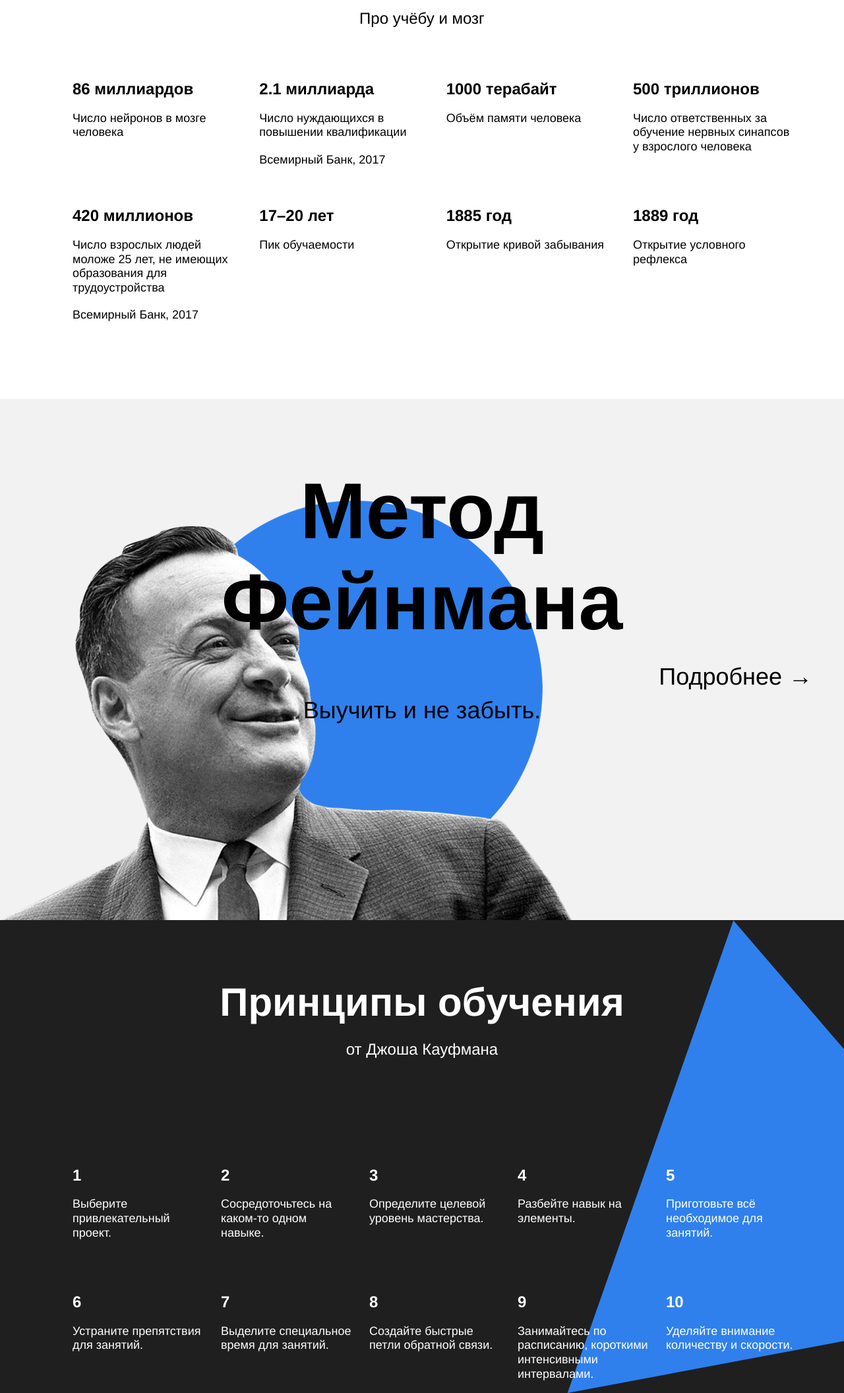
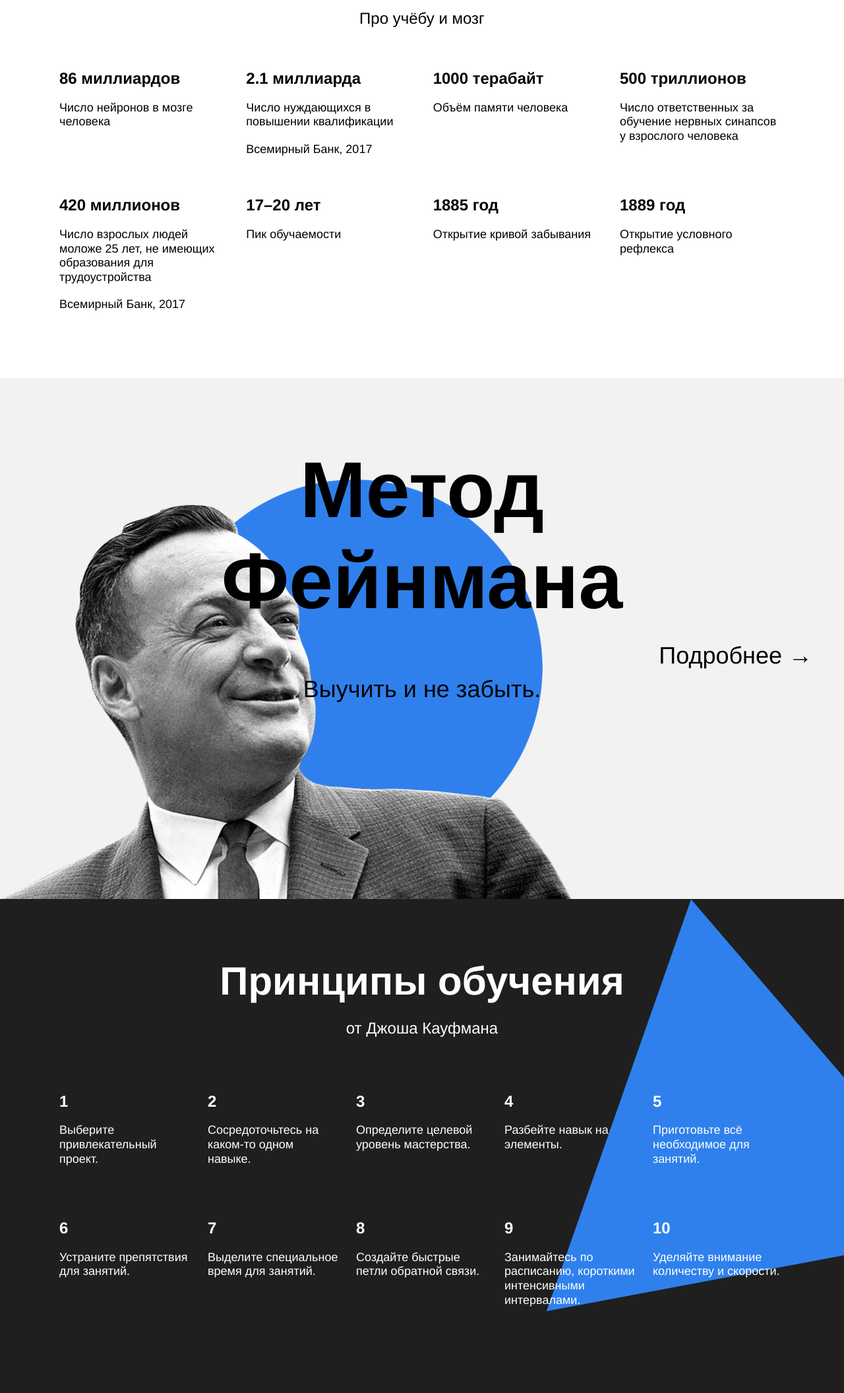
Before and after one commit to Valeria-rgb/how-to-learn, a plain HTML site: page index.html in a window 1280 px wide. Shown: the part 1440-3552 px from the top of the page at 66% size. Drawn offline with Linux system fonts and the light colour scheme; files whose address does not match are found by name.

Commit message:
third try

```diff
--- a/index.html
+++ b/index.html
@@ -35,37 +35,37 @@
           <p class="section-subtitle">Про учёбу и мозг</p>
         <ul class="table">
           <li class="table__cell">
-            <h4 class="table__heading">86 миллиардов</h4>
+            <h3 class="table__heading">86 миллиардов</h3>
             <p class="table__text">Число нейронов в мозге человека</p>
           </li>
           <li class="table__cell">
-            <h4 class="table__heading">2.1 миллиарда</h4>
+            <h3 class="table__heading">2.1 миллиарда</h3>
             <p class="table__text">Число нуждающихся в повышении квалификации</p>
             <p class="table__text">Всемирный Банк, 2017</p>
           </li>
           <li class="table__cell">
-            <h4 class="table__heading">1000 терабайт</h4>
+            <h3 class="table__heading">1000 терабайт</h3>
             <p class="table__text">Объём памяти человека</p>
           </li>
           <li class="table__cell">
-            <h4 class="table__heading">500 триллионов</h4>
+            <h3 class="table__heading">500 триллионов</h3>
             <p class="table__text">Число ответственных за обучение нервных синапсов у взрослого человека</p>
           </li>
           <li class="table__cell">
-            <h4 class="table__heading">420 миллионов</h4>
+            <h3 class="table__heading">420 миллионов</h3>
             <p class="table__text">Число взрослых людей моложе 25 лет, не имеющих образования для трудоустройства</p>
             <p class="table__text">Всемирный Банк, 2017</p>
           </li>
           <li class="table__cell">
-            <h4 class="table__heading">17–20 лет</h4>
+            <h3 class="table__heading">17–20 лет</h3>
             <p class="table__text">Пик обучаемости</p>
           </li>
           <li class="table__cell">
-            <h4 class="table__heading">1885 год</h4>
+            <h3 class="table__heading">1885 год</h3>
             <p class="table__text">Открытие кривой забывания</p>
           </li>
           <li class="table__cell">
-            <h4 class="table__heading">1889 год</h4>
+            <h3 class="table__heading">1889 год</h3>
             <p class="table__text">Открытие условного рефлекса</p>
           </li>
         </ul>
@@ -81,43 +81,43 @@
         <p class="section-subtitle section-subtitle_theme_dark">от Джоша Кауфмана</p>
         <ul class="table table_theme_dark">
           <li class="table__cell_theme_dark">
-            <h4 class="table__heading">1</h4>
+            <h3 class="table__heading">1</h3>
             <p class="table__text">Выберите привлекательный проект.</p>
           </li>
           <li class="table__cell_theme_dark">
-            <h4 class="table__heading">2</h4>
+            <h3 class="table__heading">2</h3>
             <p class="table__text">Сосредоточьтесь на каком-то одном навыке.</p>
           </li>
           <li class="table__cell_theme_dark">
-            <h4 class="table__heading">3</h4>
+            <h3 class="table__heading">3</h3>
             <p class="table__text">Определите целевой уровень мастерства.</p>
           </li>
           <li class="table__cell_theme_dark">
-            <h4 class="table__heading">4</h4>
+            <h3 class="table__heading">4</h3>
             <p class="table__text">Разбейте навык на элементы.</p>
           </li>
           <li class="table__cell_theme_dark">
-            <h4 class="table__heading">5</h4>
+            <h3 class="table__heading">5</h3>
             <p class="table__text">Приготовьте всё необходимое для занятий.</p>
           </li>
           <li class="table__cell_theme_dark">
-            <h4 class="table__heading">6</h4>
+            <h3 class="table__heading">6</h3>
             <p class="table__text">Устраните препятствия для занятий.</p>
           </li>
           <li class="table__cell_theme_dark">
-            <h4 class="table__heading">7</h4>
+            <h3 class="table__heading">7</h3>
             <p class="table__text">Выделите специальное время для занятий.</p>
           </li>
           <li class="table__cell_theme_dark">
-            <h4 class="table__heading">8</h4>
+            <h3 class="table__heading">8</h3>
             <p class="table__text">Создайте быстрые петли обратной связи.</p>
           </li>
           <li class="table__cell_theme_dark">
-            <h4 class="table__heading">9</h4>
+            <h3 class="table__heading">9</h3>
             <p class="table__text">Занимайтесь по расписанию, короткими интенсивными интервалами.</p>
           </li>
           <li class="table__cell_theme_dark">
-            <h4 class="table__heading">10</h4>
+            <h3 class="table__heading">10</h3>
             <p class="table__text">Уделяйте внимание количеству и скорости.</p>
           </li>
         </ul>
--- a/styles/style.css
+++ b/styles/style.css
@@ -53,6 +53,10 @@
 .header__link {
   color: #2f80ed;
   text-decoration: none;
+}
+
+.header__link:hover {
+  color: black;
 }
 
 .header__main-illustration {
@@ -145,8 +149,8 @@
   display: flex;
   flex-wrap:wrap;
   justify-content: space-between;
-  margin-right: auto;
-  margin-left: auto;
+  margin: 0 auto;
+  padding-left: 0;
 }
 
 .table__cell {
@@ -212,6 +216,10 @@
   text-decoration: none;
 }
 
+.feynman__link:hover {
+  color: #2f80ed;;
+}
+
 .feynman__image {
   width: 867px;
   height: 637px;
@@ -232,11 +240,12 @@
 
 .section-title_theme_dark {
   line-height: 69px;
+  position: relative;
   z-index: 1;
 }
 
 .section-subtitle_theme_dark {
-  margin-bottom: 80px;
+  position: relative;
   z-index: 1;
 }
 
@@ -250,7 +259,8 @@
 .kaufman__triangle {
   width: 877px;
   height: 877px;
-  background-image: url("/Users/valeriashapranova/dev/how-to-learn/images/kaufman-triangle.svg");
+  background-image: url("../images/kaufman-triangle.svg");
+  background-size: contain;
   position: absolute;
   top: 0;
   right: -210px;
@@ -321,6 +331,10 @@
   text-decoration: none;
 }
 
+.footer__column-link:hover {
+  color: #2f80ed;
+}
+
 .footer__social-icon {
   width: 16px;
   height: 16px;
```
